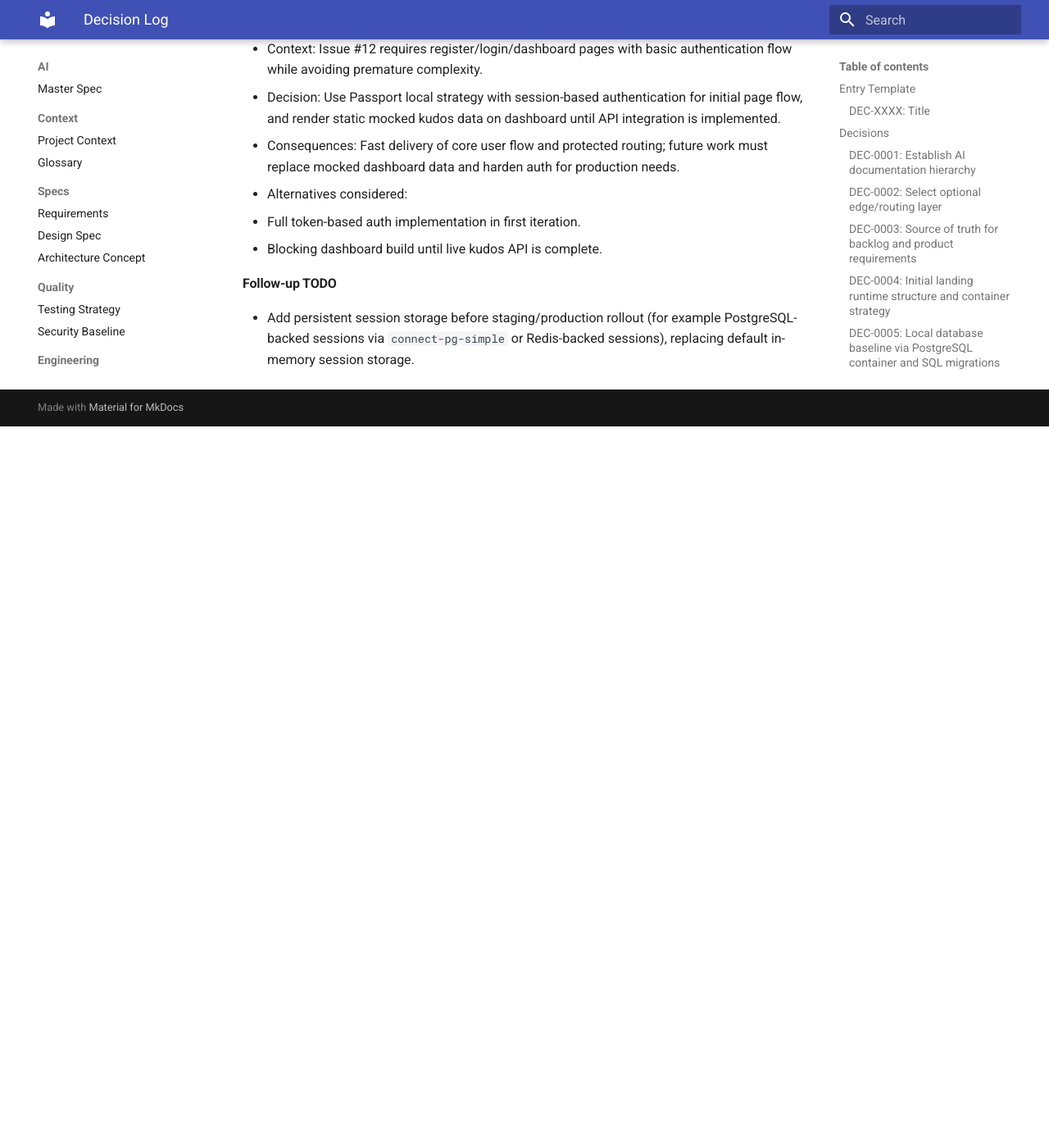
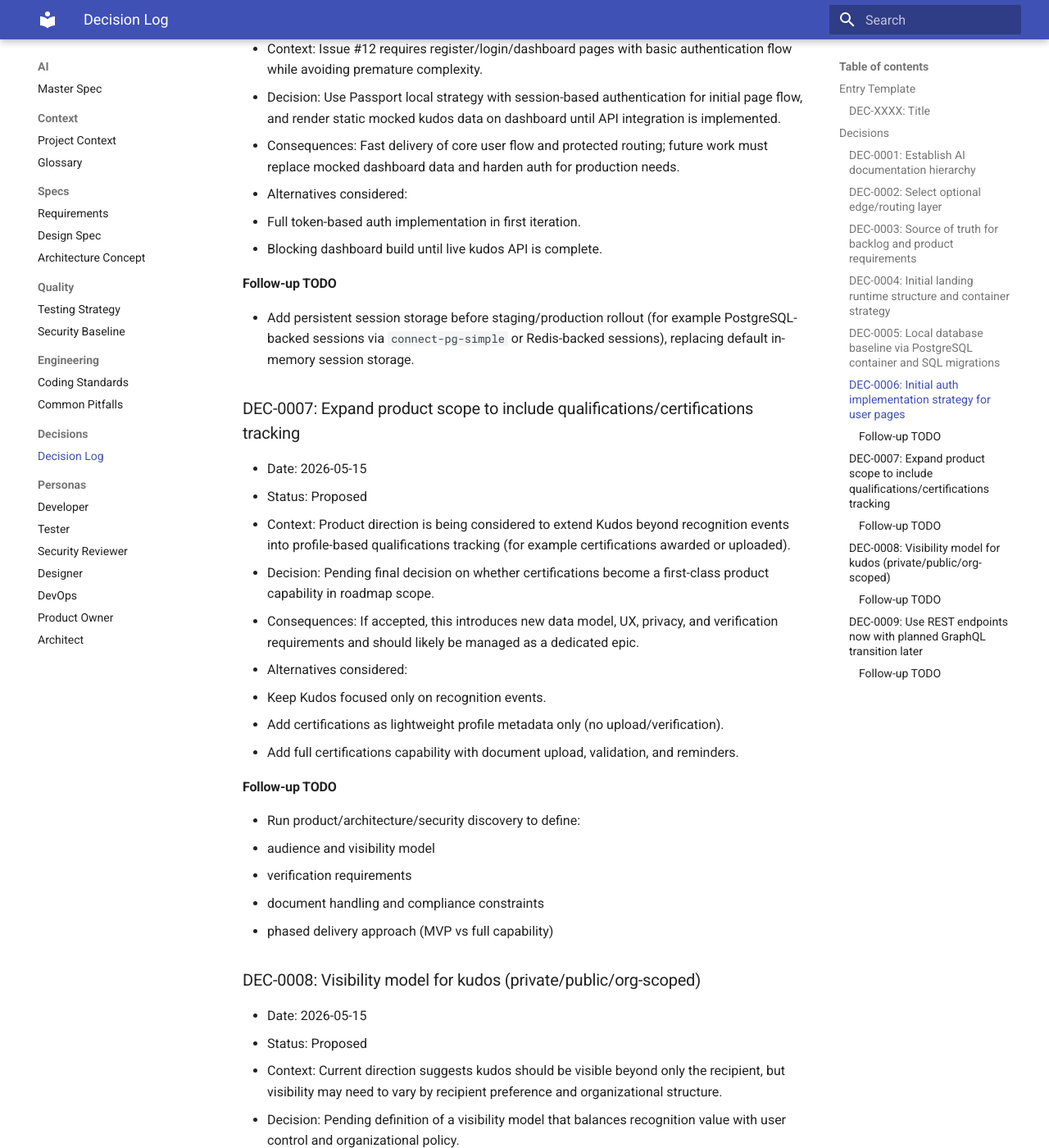
Before and after one commit to markmcsherry/kudos, an MkDocs documentation site: the page built from docs/ai/decisions/decision_log.md, in a window 1280 px wide and 1400 px high, scrolled down 3308 px. Shown: the whole window at 82% size. Built offline with MkDocs 1.6.1 and Material for MkDocs 9.7.7, drawn with Linux system fonts in a browser that asks for light colours; before the commit the page ends 3828 px from its top, so only the background shows below that; some of the changed text lies outside the part shown.

Commit message:
chore: updates to #12
Some updates to #12 and future decisions required

```diff
--- a/docs/ai/decisions/decision_log.md
+++ b/docs/ai/decisions/decision_log.md
@@ -88,3 +88,55 @@
 
 #### Follow-up TODO
 - Add persistent session storage before staging/production rollout (for example PostgreSQL-backed sessions via `connect-pg-simple` or Redis-backed sessions), replacing default in-memory session storage.
+
+### DEC-0007: Expand product scope to include qualifications/certifications tracking
+- Date: 2026-05-15
+- Status: Proposed
+- Context: Product direction is being considered to extend Kudos beyond recognition events into profile-based qualifications tracking (for example certifications awarded or uploaded).
+- Decision: Pending final decision on whether certifications become a first-class product capability in roadmap scope.
+- Consequences: If accepted, this introduces new data model, UX, privacy, and verification requirements and should likely be managed as a dedicated epic.
+- Alternatives considered:
+  - Keep Kudos focused only on recognition events.
+  - Add certifications as lightweight profile metadata only (no upload/verification).
+  - Add full certifications capability with document upload, validation, and reminders.
+
+#### Follow-up TODO
+- Run product/architecture/security discovery to define:
+  - audience and visibility model
+  - verification requirements
+  - document handling and compliance constraints
+  - phased delivery approach (MVP vs full capability)
+
+### DEC-0008: Visibility model for kudos (private/public/org-scoped)
+- Date: 2026-05-15
+- Status: Proposed
+- Context: Current direction suggests kudos should be visible beyond only the recipient, but visibility may need to vary by recipient preference and organizational structure.
+- Decision: Pending definition of a visibility model that balances recognition value with user control and organizational policy.
+- Consequences: This decision impacts data model, access control, UI controls, moderation needs, and compliance/privacy posture.
+- Alternatives considered:
+  - Recipient-only visibility (private by default, no sharing)
+  - Organization-default visibility (team/org visibility with optional recipient override)
+  - Recipient-controlled visibility per kudos (`private`, `team`, `org`, `public`)
+  - Hybrid model (recipient-level default plus per-kudos ad hoc override)
+
+#### Follow-up TODO
+- Define product and policy rules for:
+  - default visibility at org and user levels
+  - recipient override capability (global default and per-kudos ad hoc)
+  - visibility inheritance for team/org structures
+  - auditability and moderation requirements for public/org-visible kudos
+
+### DEC-0009: Use REST endpoints now with planned GraphQL transition later
+- Date: 2026-05-15
+- Status: Accepted
+- Context: Current delivery needs require fast implementation of auth and early user flows, while long-term architecture direction still targets GraphQL.
+- Decision: Continue with pragmatic REST endpoints for current incremental delivery and defer GraphQL refactor until broader domain/API surface exists.
+- Consequences: Faster near-term delivery and simpler debugging; future work must map existing REST behavior/tests to GraphQL equivalents during transition.
+- Alternatives considered:
+  - Block feature delivery until GraphQL-first API layer is implemented.
+  - Build temporary GraphQL wrappers immediately around minimal current functionality.
+
+#### Follow-up TODO
+- Define migration trigger criteria (for example: number of domains/endpoints, duplication pain, cross-client API needs).
+- Add API contract documentation so current REST behavior is preserved during GraphQL migration.
+- Plan staged migration (auth first vs domain-by-domain) with compatibility strategy.
--- a/package.json
+++ b/package.json
@@ -8,6 +8,8 @@
   ],
   "scripts": {
     "dev": "concurrently \"npm:dev --workspace client\" \"npm:dev --workspace server\"",
+    "dev:full": "npm run db:up && npm run db:migrate && npm run db:seed && npm run dev",
+    "dev:down": "docker compose down",
     "build": "npm run build --workspace client",
     "start": "npm run start --workspace server",
     "db:up": "docker compose up -d db",
```
Also changed, not shown: client/src/components/Header.jsx (+19 -0 lines), client/src/pages/DashboardPage.jsx (+7 -1 lines), 2 other files.
